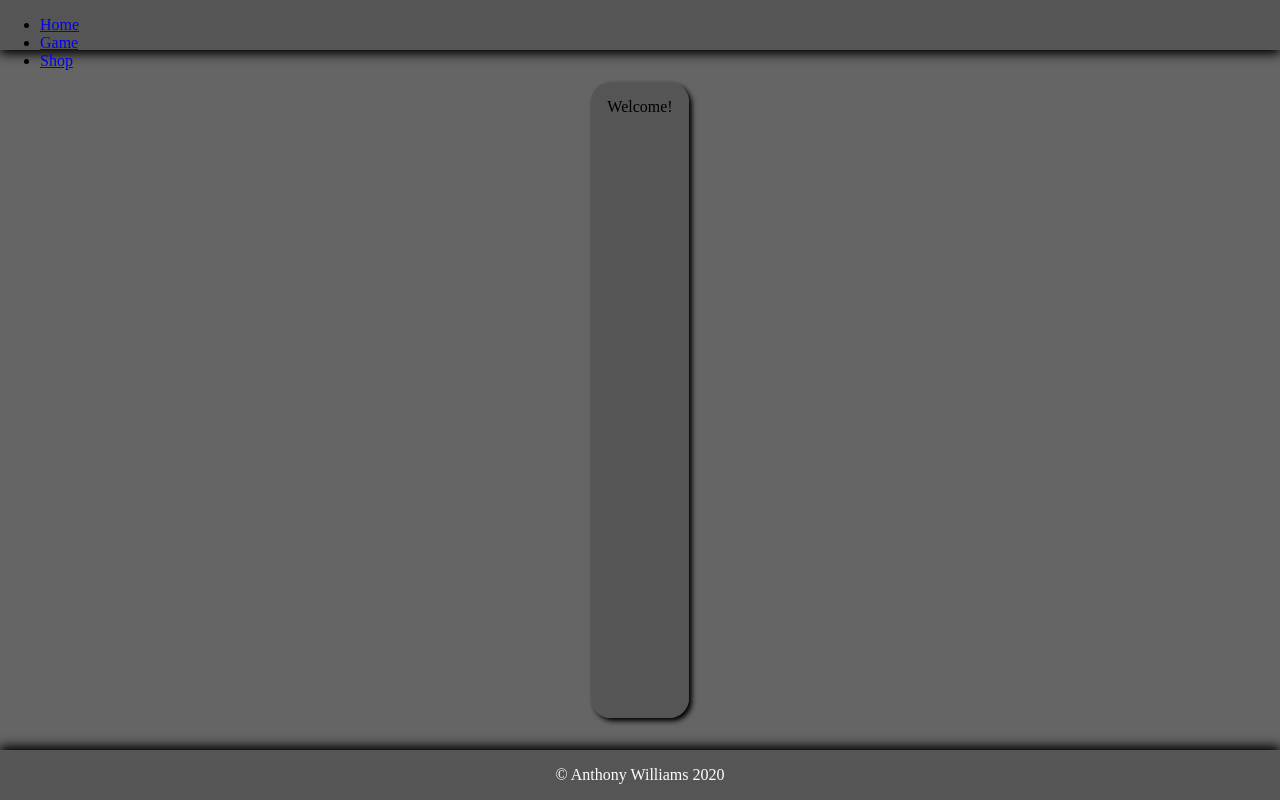
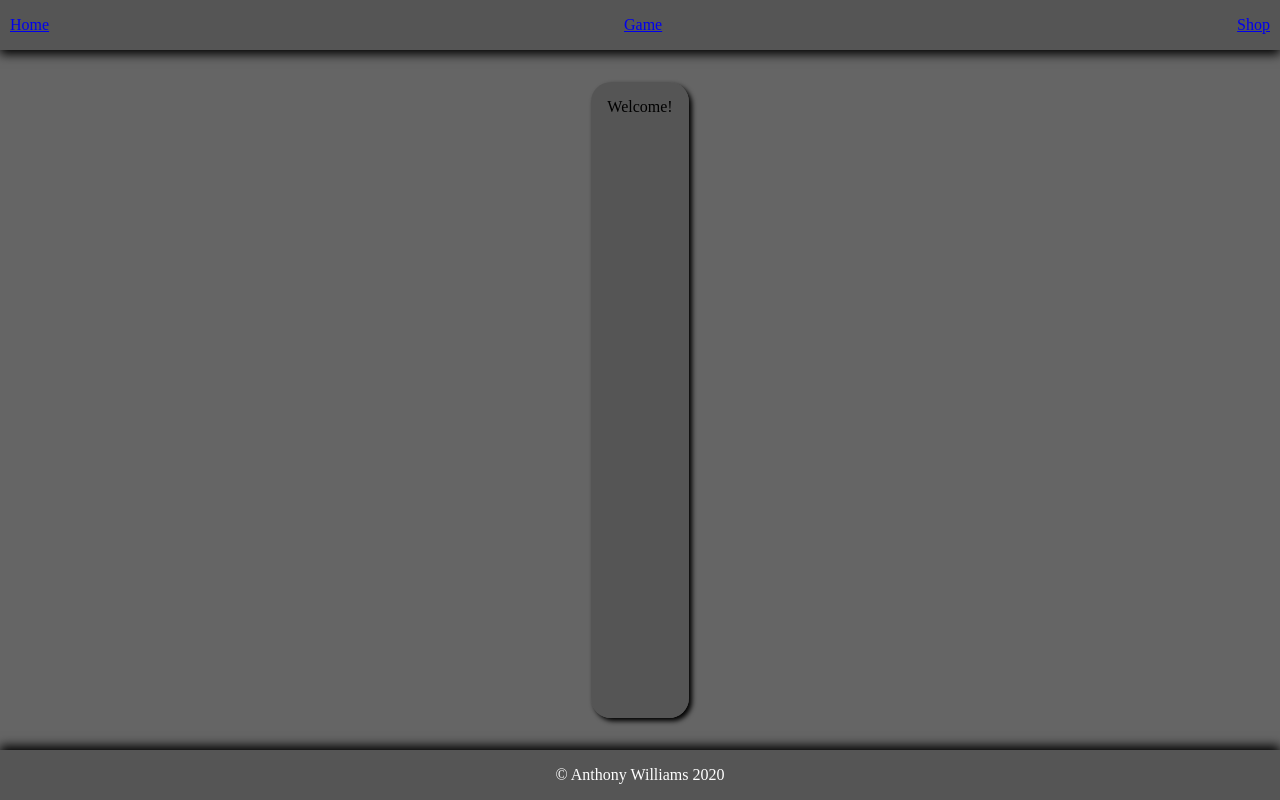
Before and after one commit to Wolven531/angular-game, an Angular app: page /welcome in a window 1280 px wide. Built offline with nearby package versions, Linux system fonts and the light colour scheme.

Commit message:
Style the header nav

```diff
--- a/src/app/app.component.scss
+++ b/src/app/app.component.scss
@@ -37,5 +37,25 @@
 		background-color: rgba(80,80,80,.75);
 		box-shadow: 0 4px 10px #000;
 		grid-area: header;
+
+		nav {
+			height: 100%;
+
+			ul {
+				align-items: center;
+				display: flex;
+				flex-direction: row;
+				height: 100%;
+				justify-content: space-between;
+				list-style-type: none;
+				margin: 0;
+				padding: 0;
+
+				li {
+					margin: 0;
+					padding: 0 10px;
+				}
+			}
+		}
 	}
 }
```
